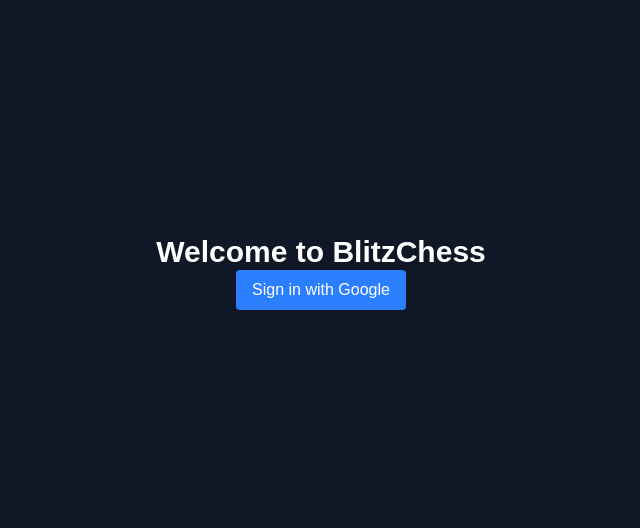
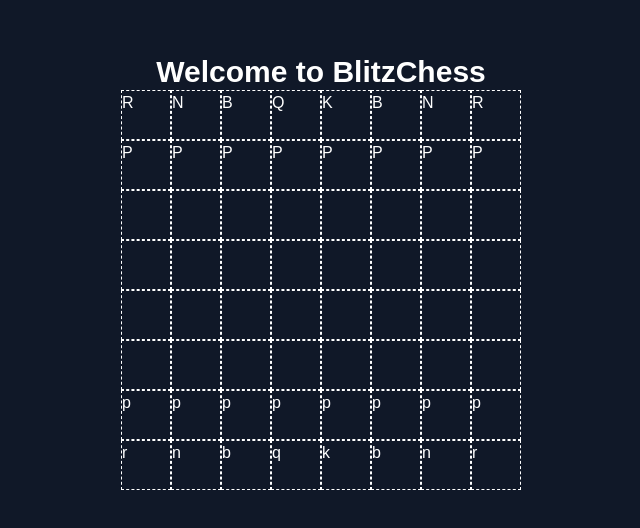
Before and after one commit to rolfbans10/BlitzChess, a Next.js app: page / in a window 1280 px wide. Shown: the part 128-656 px from the top of the page, without its empty margins (319-959 px from the left). Built offline with nearby package versions, Linux system fonts and the light colour scheme; no server answers.

Commit message:
initial board set up

```diff
--- a/src/app/page.tsx
+++ b/src/app/page.tsx
@@ -1,12 +1,40 @@
 "use client";
 
-import Auth from "@/components/Auth";
+import { useEffect, useState } from "react";
+import { Square as ChessSquare } from "@/engine/square";
+import { ChessGame } from "@/engine/chess-game";
+import { Player } from "@/engine/player";
+import { PieceColor } from "@/engine/types";
+import { Square } from "@/components/Square";
+
+const chessGame = new ChessGame();
+chessGame.initGame(
+  new Player("Player 1", PieceColor.WHITE),
+  new Player("Player 2", PieceColor.BLACK),
+);
 
 export default function Home() {
+  const [board, setBoard] = useState<ChessSquare[][]>();
+
+  useEffect(() => {
+    setBoard(chessGame.getChessBoard());
+  }, []);
+
   return (
     <div className="flex flex-col items-center justify-center h-screen bg-gray-900 text-white">
       <h1 className="text-3xl font-bold">Welcome to BlitzChess</h1>
-      <Auth />
+      <table>
+        {board &&
+          board.map((row, i) => (
+            <tr key={i}>
+              {row.map((square, j) => (
+                <td key={j}>
+                  <Square square={square} />
+                </td>
+              ))}
+            </tr>
+          ))}
+      </table>
     </div>
   );
 }
--- /dev/null
+++ b/src/components/Square.tsx
@@ -0,0 +1,20 @@
+import react, { JSX } from "react";
+import { Square as ChessSquare } from "@/engine/square";
+
+export interface SquareProps {
+  square: ChessSquare;
+}
+
+export const Square = ({ square }: SquareProps): JSX.Element => {
+  return (
+    <div
+      style={{
+        width: "50px",
+        height: "50px",
+        border: "1px dashed white",
+      }}
+    >
+      {square.getPiece()?.toString()}
+    </div>
+  );
+};
--- a/src/engine/piece.ts
+++ b/src/engine/piece.ts
@@ -1,8 +1,10 @@
 import { PieceColor, PieceType } from "@/engine/types";
 
-export class Piece {
+export abstract class Piece {
   public constructor(
     protected color: PieceColor,
     protected type: PieceType,
   ) {}
+
+  public abstract toString(): string;
 }
--- /dev/null
+++ b/src/engine/pieces/NullPiece.ts
@@ -0,0 +1,11 @@
+import { Piece } from "@/engine/piece";
+import { PieceColor, PieceType } from "@/engine/types";
+
+export class NullPiece extends Piece {
+  constructor() {
+    super(PieceColor.NONE, PieceType.NULL);
+  }
+  public toString(): string {
+    return " ";
+  }
+}
--- a/src/engine/pieces/bishop.ts
+++ b/src/engine/pieces/bishop.ts
@@ -5,4 +5,15 @@
   constructor(color: PieceColor) {
     super(color, PieceType.BISHOP);
   }
+
+  public toString(): string {
+    switch (this.color) {
+      case PieceColor.WHITE:
+        return "B";
+      case PieceColor.BLACK:
+        return "b";
+      default:
+        throw new Error("Invalid color");
+    }
+  }
 }
--- a/src/engine/pieces/king.ts
+++ b/src/engine/pieces/king.ts
@@ -5,4 +5,15 @@
   constructor(color: PieceColor) {
     super(color, PieceType.KING);
   }
+
+  public toString(): string {
+    switch (this.color) {
+      case PieceColor.WHITE:
+        return "K";
+      case PieceColor.BLACK:
+        return "k";
+      default:
+        throw new Error("Invalid color");
+    }
+  }
 }
--- a/src/engine/pieces/knight.ts
+++ b/src/engine/pieces/knight.ts
@@ -5,4 +5,15 @@
   constructor(color: PieceColor) {
     super(color, PieceType.KNIGHT);
   }
+
+  public toString(): string {
+    switch (this.color) {
+      case PieceColor.WHITE:
+        return "N";
+      case PieceColor.BLACK:
+        return "n";
+      default:
+        throw new Error("Invalid color");
+    }
+  }
 }
--- a/src/engine/pieces/pawn.ts
+++ b/src/engine/pieces/pawn.ts
@@ -5,4 +5,15 @@
   constructor(color: PieceColor) {
     super(color, PieceType.PAWN);
   }
+
+  public toString(): string {
+    switch (this.color) {
+      case PieceColor.WHITE:
+        return "P";
+      case PieceColor.BLACK:
+        return "p";
+      default:
+        throw new Error("Invalid color");
+    }
+  }
 }
--- a/src/engine/pieces/queen.ts
+++ b/src/engine/pieces/queen.ts
@@ -5,4 +5,15 @@
   constructor(color: PieceColor) {
     super(color, PieceType.QUEEN);
   }
+
+  public toString(): string {
+    switch (this.color) {
+      case PieceColor.WHITE:
+        return "Q";
+      case PieceColor.BLACK:
+        return "q";
+      default:
+        throw new Error("Invalid color");
+    }
+  }
 }
--- a/src/engine/pieces/rook.ts
+++ b/src/engine/pieces/rook.ts
@@ -5,4 +5,15 @@
   constructor(color: PieceColor) {
     super(color, PieceType.ROOK);
   }
+
+  public toString(): string {
+    switch (this.color) {
+      case PieceColor.WHITE:
+        return "R";
+      case PieceColor.BLACK:
+        return "r";
+      default:
+        throw new Error("Invalid color");
+    }
+  }
 }
--- a/src/engine/square.ts
+++ b/src/engine/square.ts
@@ -1,12 +1,13 @@
 import { Piece } from "@/engine/piece";
+import { NullPiece } from "@/engine/pieces/NullPiece";
 
 export class Square {
-  private piece: Piece | null = null;
+  private piece: Piece = new NullPiece();
 
-  public setPiece(piece: Piece | null): void {
+  public setPiece(piece: Piece): void {
     this.piece = piece;
   }
-  public getPiece(): Piece | null {
+  public getPiece(): Piece {
     return this.piece;
   }
 }
--- a/src/engine/types.ts
+++ b/src/engine/types.ts
@@ -1,6 +1,7 @@
 export enum PieceColor {
   WHITE,
   BLACK,
+  NONE,
 }
 
 export enum PieceType {
@@ -10,4 +11,5 @@
   ROOK,
   QUEEN,
   KING,
+  NULL,
 }
```
